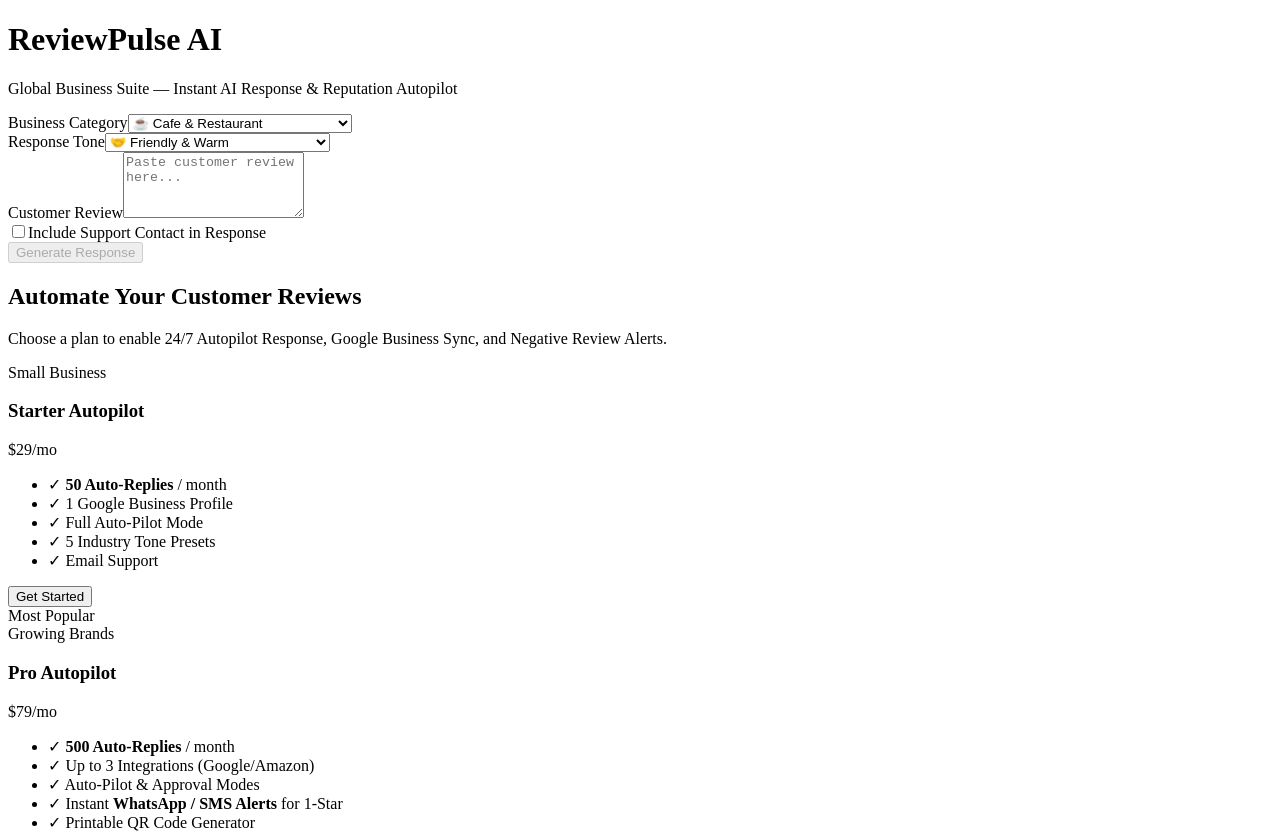
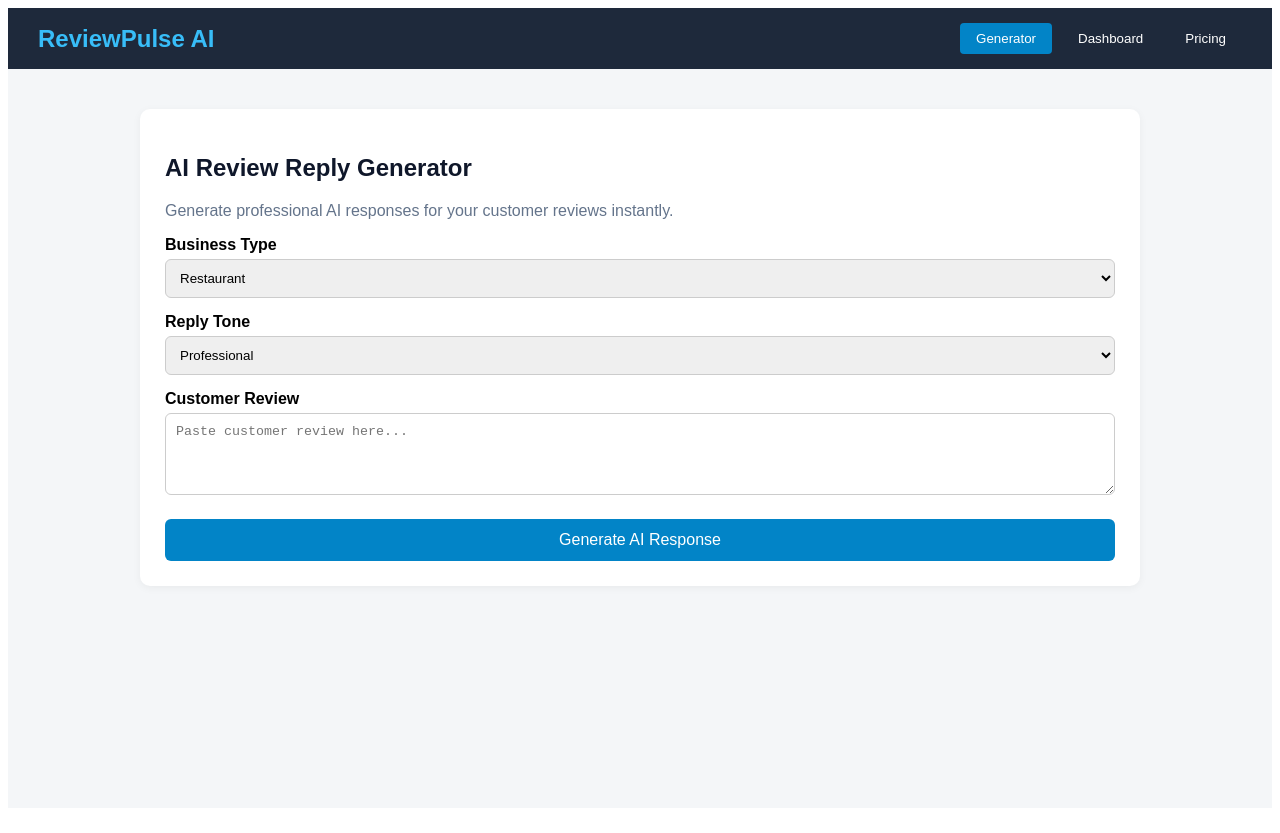
Before and after one commit to pateldivyesh22199-create/reviewpulse-app, a Next.js app: page / in a window 1280 px wide. Shown: the top 833 px of the page. Built offline with nearby package versions, Linux system fonts and the light colour scheme.

Commit message:
Added full multi-section website UI

```diff
--- a/app/page.js
+++ b/app/page.js
@@ -1,253 +1,147 @@
 'use client';
-
 import { useState } from 'react';
 
 export default function Home() {
-  const [reviewText, setReviewText] = useState('');
-  const [businessType, setBusinessType] = useState('Cafe & Restaurant');
-  const [tone, setTone] = useState('Friendly & Warm');
-  const [includeContact, setIncludeContact] = useState(false);
-  const [contactInfo, setContactInfo] = useState('');
-  const [response, setResponse] = useState('');
+  const [activeTab, setActiveTab] = useState('generator');
+  const [review, setReview] = useState('');
+  const [businessType, setBusinessType] = useState('Restaurant');
+  const [tone, setTone] = useState('Professional');
+  const [reply, setReply] = useState('');
   const [loading, setLoading] = useState(false);
-  const [copied, setCopied] = useState(false);
 
   const handleGenerate = async () => {
-    if (!reviewText.trim()) return;
+    if (!review) return alert('Please enter a review!');
     setLoading(true);
-    setResponse('');
-    setCopied(false);
-
     try {
       const res = await fetch('/api/generate', {
         method: 'POST',
         headers: { 'Content-Type': 'application/json' },
-        body: JSON.stringify({
-          reviewText,
-          businessType,
-          tone,
-          includeContact,
-          contactInfo,
-        }),
+        body: JSON.stringify({ review, businessType, tone })
       });
-
       const data = await res.json();
-      if (data.response) {
-        setResponse(data.response);
-      } else {
-        setResponse('Error: ' + (data.error || 'Failed to generate reply'));
-      }
+      setReply(data.reply || data.error || 'Generated response will appear here.');
     } catch (err) {
-      setResponse('Something went wrong. Please try again.');
-    } finally {
-      setLoading(false);
+      setReply('Failed to generate response. Check your API key.');
     }
-  };
-
-  const handleCopy = () => {
-    navigator.clipboard.writeText(response);
-    setCopied(true);
-    setTimeout(() => setCopied(false), 2000);
+    setLoading(false);
   };
 
   return (
-    <main className="min-h-screen bg-slate-900 text-slate-100 p-6 md:p-12 font-sans space-y-16">
+    <div style={{ fontFamily: 'sans-serif', backgroundColor: '#f4f6f8', minHeight: '100vh', margin: 0 }}>
+      {/* Navigation Header */}
+      <nav style={{ background: '#1e293b', color: '#fff', padding: '15px 30px', display: 'flex', justifyContent: 'space-between', alignItems: 'center' }}>
+        <h2 style={{ margin: 0, color: '#38bdf8' }}>ReviewPulse AI</h2>
+        <div>
+          <button onClick={() => setActiveTab('generator')} style={tabStyle(activeTab === 'generator')}>Generator</button>
+          <button onClick={() => setActiveTab('dashboard')} style={tabStyle(activeTab === 'dashboard')}>Dashboard</button>
+          <button onClick={() => setActiveTab('pricing')} style={tabStyle(activeTab === 'pricing')}>Pricing</button>
+        </div>
+      </nav>
 
-      {/* 1. Generator Section */}
-      <div className="max-w-3xl mx-auto space-y-8">
+      {/* Main Content Area */}
+      <div style={{ maxWidth: '1000px', margin: '40px auto', padding: '0 20px' }}>
 
-        {/* Header */}
-        <div className="text-center space-y-2">
-          <h1 className="text-4xl font-extrabold text-blue-400">ReviewPulse AI</h1>
-          <p className="text-slate-400 text-sm md:text-base">
-            Global Business Suite — Instant AI Response & Reputation Autopilot
-          </p>
-        </div>
+        {/* TAB 1: AI GENERATOR */}
+        {activeTab === 'generator' && (
+          <div style={cardStyle}>
+            <h2 style={{ color: '#0f172a' }}>AI Review Reply Generator</h2>
+            <p style={{ color: '#64748b' }}>Generate professional AI responses for your customer reviews instantly.</p>
 
-        {/* Form Container */}
-        <div className="bg-slate-800 p-6 md:p-8 rounded-xl shadow-xl space-y-6 border border-slate-700">
+            <label style={labelStyle}>Business Type</label>
+            <select value={businessType} onChange={(e) => setBusinessType(e.target.value)} style={inputStyle}>
+              <option>Restaurant</option>
+              <option>E-commerce Store</option>
+              <option>Hotel / Hospitality</option>
+              <option>Software / SaaS</option>
+              <option>Services / Clinic</option>
+            </select>
 
-          {/* Business Category & Tone */}
-          <div className="grid grid-cols-1 md:grid-cols-2 gap-4">
-            <div>
-              <label className="block text-sm font-semibold mb-2 text-slate-300">
-                Business Category
-              </label>
-              <select
-                value={businessType}
-                onChange={(e) => setBusinessType(e.target.value)}
-                className="w-full p-3 rounded-lg bg-slate-700 border border-slate-600 text-slate-100 focus:outline-none focus:border-blue-500"
-              >
-                <option value="Cafe & Restaurant">☕ Cafe & Restaurant</option>
-                <option value="E-Commerce & Retail">🛒 E-Commerce & Retail</option>
-                <option value="Healthcare & Clinics">🩺 Healthcare & Clinics</option>
-                <option value="Hotel & Hospitality">🏨 Hotel & Hospitality</option>
-                <option value="Digital Agency & B2B Services">🏢 Digital Agency & B2B Services</option>
-              </select>
+            <label style={labelStyle}>Reply Tone</label>
+            <select value={tone} onChange={(e) => setTone(e.target.value)} style={inputStyle}>
+              <option>Professional</option>
+              <option>Friendly & Warm</option>
+              <option>Apologetic & Helpful</option>
+              <option>Short & Direct</option>
+            </select>
+
+            <label style={labelStyle}>Customer Review</label>
+            <textarea
+              rows="4"
+              placeholder="Paste customer review here..."
+              value={review}
+              onChange={(e) => setReview(e.target.value)}
+              style={inputStyle}
+            />
+
+            <button onClick={handleGenerate} disabled={loading} style={btnStyle}>
+              {loading ? 'Generating AI Reply...' : 'Generate AI Response'}
+            </button>
+
+            {reply && (
+              <div style={{ marginTop: '20px', padding: '15px', background: '#e0f2fe', borderRadius: '8px', borderLeft: '5px solid #0284c7' }}>
+                <h4 style={{ margin: '0 0 5px 0', color: '#0369a1' }}>Generated AI Response:</h4>
+                <p style={{ margin: 0, color: '#0c4a6e' }}>{reply}</p>
+              </div>
+            )}
+          </div>
+        )}
+
+        {/* TAB 2: DASHBOARD */}
+        {activeTab === 'dashboard' && (
+          <div>
+            <div style={{ display: 'grid', gridTemplateColumns: 'repeat(3, 1fr)', gap: '20px', marginBottom: '20px' }}>
+              <div style={cardStyle}><h3>Total Reviews</h3><p style={statStyle}>1,248</p></div>
+              <div style={cardStyle}><h3>Replies Generated</h3><p style={statStyle}>1,120</p></div>
+              <div style={cardStyle}><h3>Avg Rating</h3><p style={statStyle}>4.8 / 5.0</p></div>
             </div>
-
-            <div>
-              <label className="block text-sm font-semibold mb-2 text-slate-300">
-                Response Tone
-              </label>
-              <select
-                value={tone}
-                onChange={(e) => setTone(e.target.value)}
-                className="w-full p-3 rounded-lg bg-slate-700 border border-slate-600 text-slate-100 focus:outline-none focus:border-blue-500"
-              >
-                <option value="Friendly & Warm">🤝 Friendly & Warm</option>
-                <option value="Professional & Formal">👔 Professional & Formal</option>
-                <option value="Apologetic & Solution-Focused">🙏 Apologetic & Solution-Focused</option>
-                <option value="Short & Direct">⚡ Short & Direct</option>
-              </select>
+            <div style={cardStyle}>
+              <h3>Recent Automated Replies</h3>
+              <ul>
+                <li><strong>John D. (5 Stars):</strong> "Great service!" → <em>Reply sent via AI</em></li>
+                <li><strong>Sarah M. (2 Stars):</strong> "Late delivery." → <em>Apology draft ready</em></li>
+              </ul>
             </div>
           </div>
+        )}
 
-          {/* Review Input */}
-          <div>
-            <label className="block text-sm font-semibold mb-2 text-slate-300">
-              Customer Review
-            </label>
-            <textarea
-              rows={4}
-              value={reviewText}
-              onChange={(e) => setReviewText(e.target.value)}
-              placeholder="Paste customer review here..."
-              className="w-full p-3 rounded-lg bg-slate-700 border border-slate-600 text-slate-100 placeholder-slate-400 focus:outline-none focus:border-blue-500"
-            />
-          </div>
-
-          {/* Contact Checkbox */}
-          <div className="space-y-3">
-            <label className="flex items-center space-x-3 cursor-pointer">
-              <input
-                type="checkbox"
-                checked={includeContact}
-                onChange={(e) => setIncludeContact(e.target.checked)}
-                className="w-4 h-4 text-blue-600 rounded bg-slate-700 border-slate-600"
-              />
-              <span className="text-sm text-slate-300">Include Support Contact in Response</span>
-            </label>
-
-            {includeContact && (
-              <input
-                type="text"
-                value={contactInfo}
-                onChange={(e) => setContactInfo(e.target.value)}
-                placeholder="e.g., support@yourbrand.com or +1 800-123-4567"
-                className="w-full p-3 rounded-lg bg-slate-700 border border-slate-600 text-slate-100 text-sm focus:outline-none focus:border-blue-500"
-              />
-            )}
-          </div>
-
-          {/* Generate Button */}
-          <button
-            onClick={handleGenerate}
-            disabled={loading || !reviewText.trim()}
-            className="w-full py-3 bg-blue-600 hover:bg-blue-500 text-white font-bold rounded-lg transition duration-200 disabled:opacity-50"
-          >
-            {loading ? 'Generating AI Response...' : 'Generate Response'}
-          </button>
-        </div>
-
-        {/* Output Box */}
-        {response && (
-          <div className="bg-slate-800 p-6 rounded-xl border border-blue-500/30 space-y-4">
-            <div className="flex justify-between items-center">
-              <h2 className="text-lg font-bold text-blue-400">Generated AI Response</h2>
-              <button
-                onClick={handleCopy}
-                className="px-3 py-1 bg-slate-700 hover:bg-slate-600 text-xs font-semibold rounded text-slate-200 border border-slate-600 transition"
-              >
-                {copied ? '✓ Copied!' : '📋 1-Click Copy'}
-              </button>
+        {/* TAB 3: PRICING */}
+        {activeTab === 'pricing' && (
+          <div style={{ display: 'grid', gridTemplateColumns: 'repeat(3, 1fr)', gap: '20px' }}>
+            <div style={cardStyle}>
+              <h3>Starter</h3>
+              <p style={{ fontSize: '24px', fontWeight: 'bold' }}>$19 / mo</p>
+              <p>100 AI Replies / Month</p>
             </div>
-            <p className="text-slate-200 whitespace-pre-wrap leading-relaxed text-sm md:text-base">
-              {response}
-            </p>
+            <div style={{ ...cardStyle, border: '2px solid #0284c7' }}>
+              <h3>Pro (Popular)</h3>
+              <p style={{ fontSize: '24px', fontWeight: 'bold' }}>$49 / mo</p>
+              <p>Unlimited AI Replies</p>
+            </div>
+            <div style={cardStyle}>
+              <h3>Agency</h3>
+              <p style={{ fontSize: '24px', fontWeight: 'bold' }}>$99 / mo</p>
+              <p>Multi-business support</p>
+            </div>
           </div>
         )}
 
       </div>
-
-      {/* 2. Global Pricing & Autopilot Plans Section */}
-      <div className="max-w-6xl mx-auto space-y-10 pt-10 border-t border-slate-800">
-
-        <div className="text-center space-y-3">
-          <h2 className="text-3xl font-extrabold text-slate-100">
-            Automate Your Customer Reviews
-          </h2>
-          <p className="text-slate-400 max-w-2xl mx-auto text-sm md:text-base">
-            Choose a plan to enable 24/7 Autopilot Response, Google Business Sync, and Negative Review Alerts.
-          </p>
-        </div>
-
-        {/* Pricing Cards Grid */}
-        <div className="grid grid-cols-1 md:grid-cols-3 gap-8">
-
-          {/* Starter Plan */}
-          <div className="bg-slate-800 p-8 rounded-2xl border border-slate-700 flex flex-col justify-between space-y-6 hover:border-slate-600 transition">
-            <div className="space-y-4">
-              <span className="text-xs font-bold text-blue-400 uppercase tracking-widest">Small Business</span>
-              <h3 className="text-2xl font-bold">Starter Autopilot</h3>
-              <div className="text-4xl font-extrabold">$29<span className="text-base font-normal text-slate-400">/mo</span></div>
-              <ul className="space-y-3 text-sm text-slate-300">
-                <li className="flex items-center">✓ <strong>50 Auto-Replies</strong> / month</li>
-                <li className="flex items-center">✓ 1 Google Business Profile</li>
-                <li className="flex items-center">✓ Full Auto-Pilot Mode</li>
-                <li className="flex items-center">✓ 5 Industry Tone Presets</li>
-                <li className="flex items-center">✓ Email Support</li>
-              </ul>
-            </div>
-            <button className="w-full py-3 bg-slate-700 hover:bg-slate-600 text-white font-semibold rounded-lg transition">
-              Get Started
-            </button>
-          </div>
-
-          {/* Pro Plan (Highlighted) */}
-          <div className="bg-slate-800 p-8 rounded-2xl border-2 border-blue-500 relative flex flex-col justify-between space-y-6 shadow-2xl shadow-blue-500/10">
-            <div className="absolute -top-3 left-1/2 -translate-x-1/2 bg-blue-500 text-white text-xs font-bold px-3 py-1 rounded-full uppercase tracking-wider">
-              Most Popular
-            </div>
-            <div className="space-y-4">
-              <span className="text-xs font-bold text-blue-400 uppercase tracking-widest">Growing Brands</span>
-              <h3 className="text-2xl font-bold">Pro Autopilot</h3>
-              <div className="text-4xl font-extrabold">$79<span className="text-base font-normal text-slate-400">/mo</span></div>
-              <ul className="space-y-3 text-sm text-slate-300">
-                <li className="flex items-center">✓ <strong>500 Auto-Replies</strong> / month</li>
-                <li className="flex items-center">✓ Up to 3 Integrations (Google/Amazon)</li>
-                <li className="flex items-center">✓ Auto-Pilot & Approval Modes</li>
-                <li className="flex items-center">✓ Instant <strong>WhatsApp / SMS Alerts</strong> for 1-Star</li>
-                <li className="flex items-center">✓ Printable QR Code Generator</li>
-              </ul>
-            </div>
-            <button className="w-full py-3 bg-blue-600 hover:bg-blue-500 text-white font-bold rounded-lg transition">
-              Start Free Trial
-            </button>
-          </div>
-
-          {/* Agency Plan */}
-          <div className="bg-slate-800 p-8 rounded-2xl border border-slate-700 flex flex-col justify-between space-y-6 hover:border-slate-600 transition">
-            <div className="space-y-4">
-              <span className="text-xs font-bold text-blue-400 uppercase tracking-widest">Agencies & Chain</span>
-              <h3 className="text-2xl font-bold">Agency White-Label</h3>
-              <div className="text-4xl font-extrabold">$199<span className="text-base font-normal text-slate-400">/mo</span></div>
-              <ul className="space-y-3 text-sm text-slate-300">
-                <li className="flex items-center">✓ <strong>Unlimited Auto-Replies</strong></li>
-                <li className="flex items-center">✓ Up to 20 Client Workspaces</li>
-                <li className="flex items-center">✓ Full White-Label Branding</li>
-                <li className="flex items-center">✓ Custom API Access</li>
-                <li className="flex items-center">✓ 24/7 Priority Support</li>
-              </ul>
-            </div>
-            <button className="w-full py-3 bg-slate-700 hover:bg-slate-600 text-white font-semibold rounded-lg transition">
-              Contact Sales
-            </button>
-          </div>
-
-        </div>
-      </div>
-
-    </main>
+    </div>
   );
 }
+
+const tabStyle = (active) => ({
+  padding: '8px 16px',
+  marginLeft: '10px',
+  background: active ? '#0284c7' : 'transparent',
+  color: '#fff',
+  border: 'none',
+  borderRadius: '4px',
+  cursor: 'pointer'
+});
+
+const cardStyle = { background: '#fff', padding: '25px', borderRadius: '10px', boxShadow: '0 2px 8px rgba(0,0,0,0.05)' };
+const labelStyle = { display: 'block', margin: '15px 0 5px', fontWeight: 'bold' };
+const inputStyle = { width: '100%', padding: '10px', borderRadius: '6px', border: '1px solid #ccc', boxSizing: 'border-box' };
+const btnStyle = { marginTop: '20px', width: '100%', background: '#0284c7', color: '#fff', padding: '12px', border: 'none', borderRadius: '6px', cursor: 'pointer', fontSize: '16px' };
+const statStyle = { fontSize: '28px', fontWeight: 'bold', color: '#0284c7', margin: 0 };
```
Also changed, not shown: 1 other file (tests, documents, lock files or other folders).
